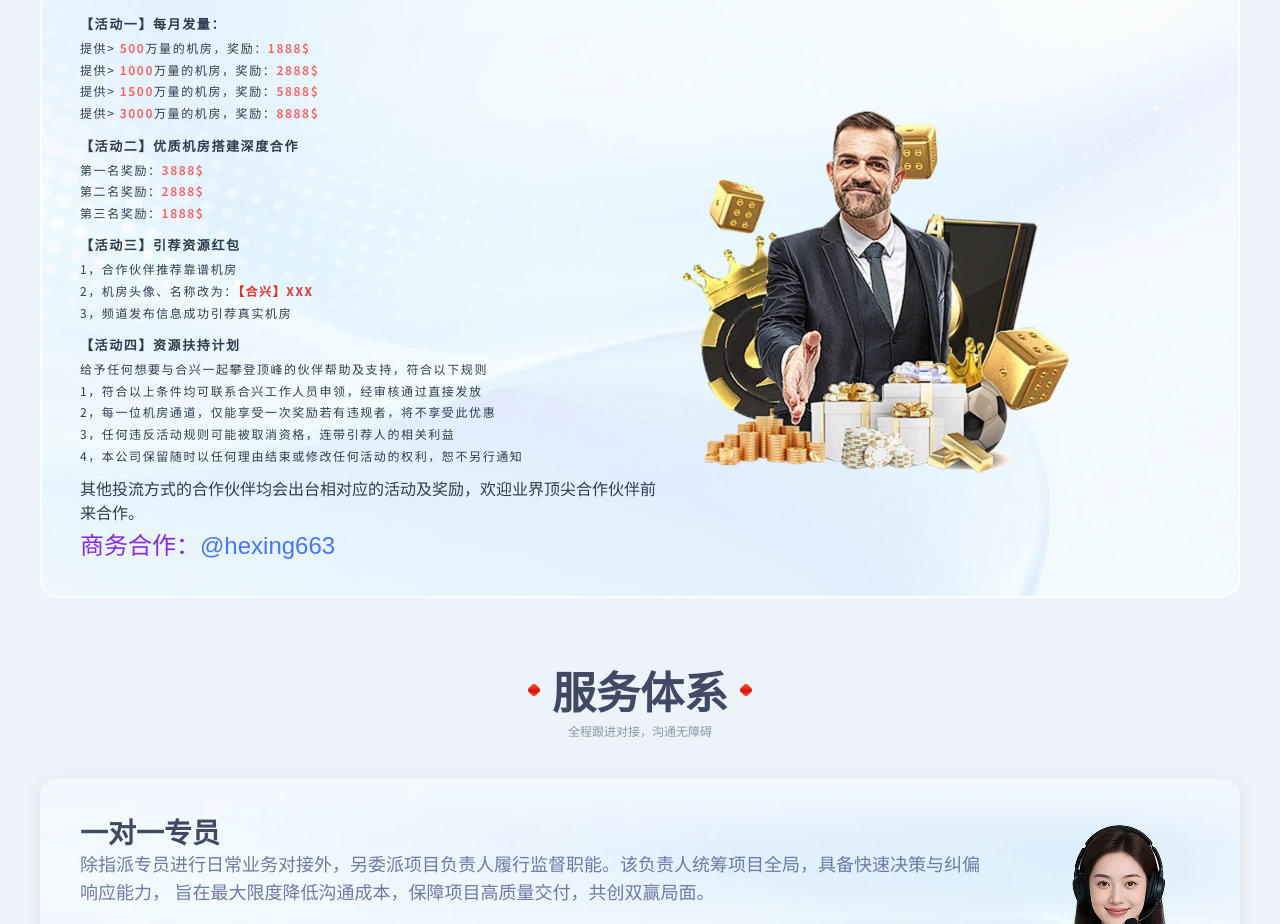
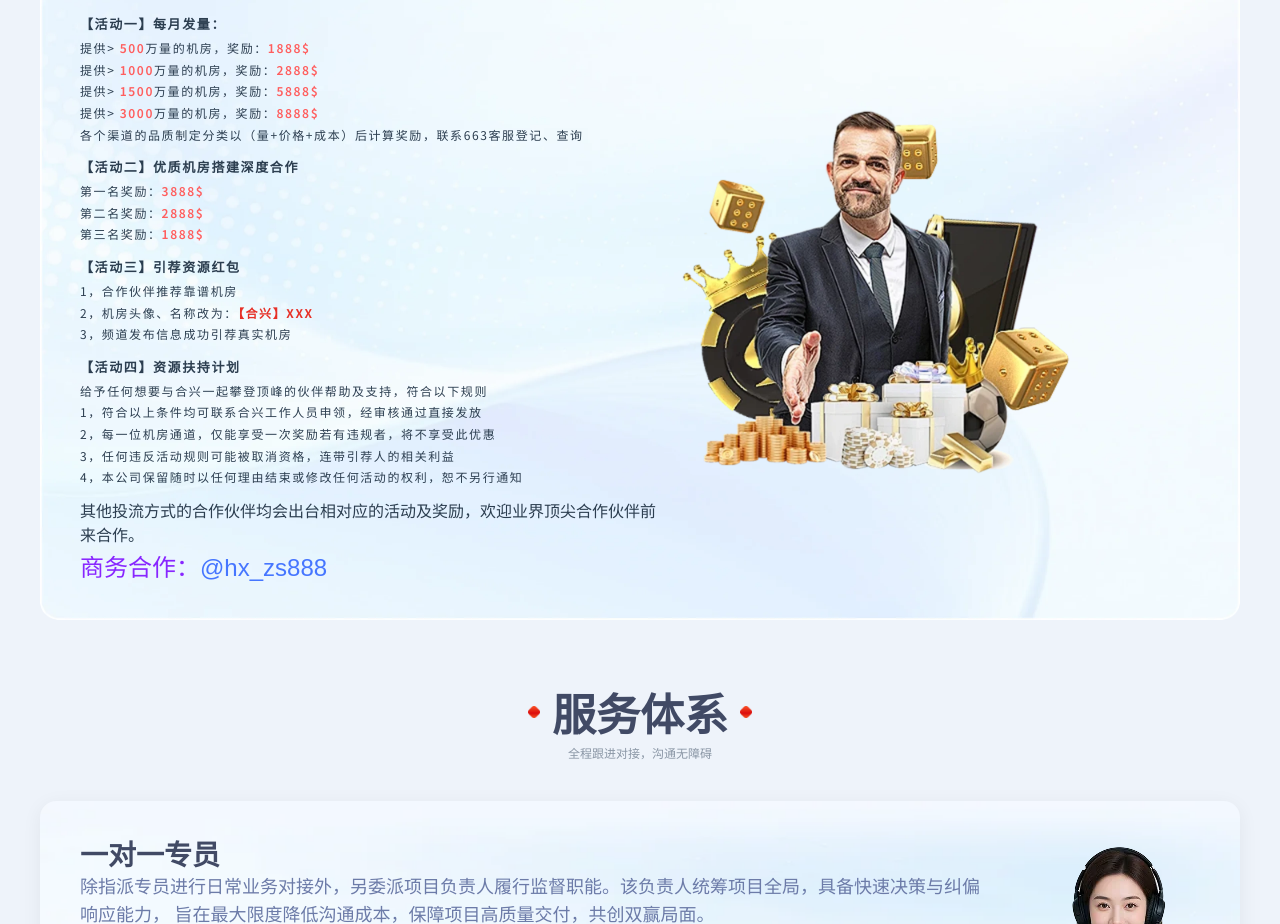
Before and after one commit to booker221/663, a Vue app: page /#/pc in a window 1280 px wide. Shown: the part 1960-2884 px from the top of the page. Built offline with nearby package versions, Linux system fonts and the light colour scheme.

Commit message:
feat: update activity page layouts and contact configuration details

```diff
--- a/src/components/h5/H5Activity.vue
+++ b/src/components/h5/H5Activity.vue
@@ -20,6 +20,7 @@
           <p class="act-line">提供&gt; <span class="red">1000万</span>量的机房，奖励：<span class="red">2888$</span></p>
           <p class="act-line">提供&gt; <span class="red">1500万</span>量的机房，奖励：<span class="red">5888$</span></p>
           <p class="act-line">提供&gt; <span class="red">3000万</span>量的机房，奖励：<span class="red">8888$</span></p>
+          <p class="act-line">各个渠道的品质制定分类以（量+价格+成本）后计算奖励，联系663客服登记、查询</p>
         </div>
 
         <div class="act-block">
--- a/src/components/pc/PcActivity.vue
+++ b/src/components/pc/PcActivity.vue
@@ -21,6 +21,7 @@
             <p class="act-line">提供&gt; <span class="red">1000</span>万量的机房，奖励：<span class="red">2888$</span></p>
             <p class="act-line">提供&gt; <span class="red">1500</span>万量的机房，奖励：<span class="red">5888$</span></p>
             <p class="act-line">提供&gt; <span class="red">3000</span>万量的机房，奖励：<span class="red">8888$</span></p>
+            <p class="act-line">各个渠道的品质制定分类以（量+价格+成本）后计算奖励，联系663客服登记、查询</p>
           </div>
 
           <div class="act-block">
@@ -148,6 +149,7 @@ import { copyToClipboard } from '@/utils/copy.js'
   color: var(--text);
   line-height: 1.8;
   margin: 0;
+  letter-spacing: 1.6px;
 }
 
 .red {
--- a/src/config/contacts.js
+++ b/src/config/contacts.js
@@ -9,8 +9,8 @@ import avatarHema from '@/assets/images/webp/avatar-hema.webp'
 
 // ✅ 商务合作（活动区 + FAB 按钮跳转）
 export const BUSINESS_CONTACT = {
-  handle: '@hexing663',
-  url: 'https://t.me/hexing663',
+  handle: '@hx_zs888',
+  url: 'https://t.me/hx_zs888',
 }
 
 // ✅ 联系客服 / 投诉建议浮球跳转
```
